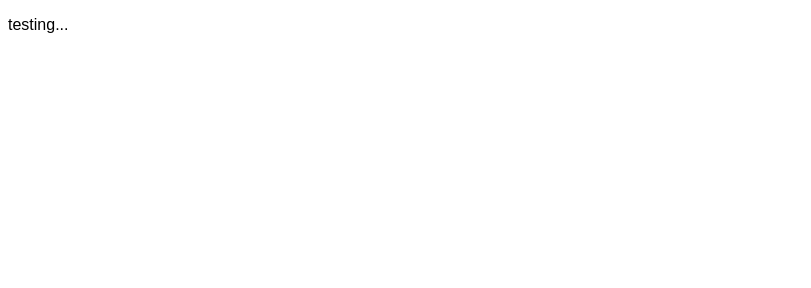
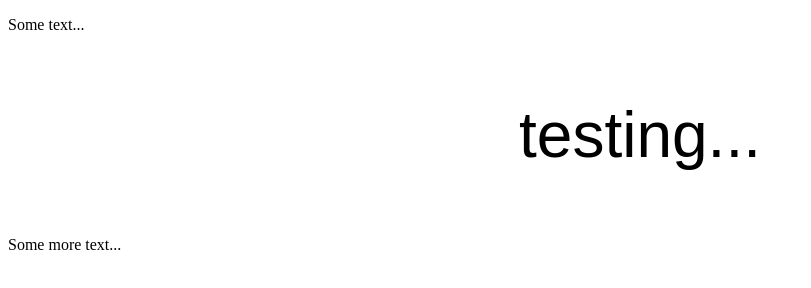
Before and after one commit to ZyBax/P, a plain HTML site: page index.html in a window 1280 px wide. Shown: the whole page, without its empty margins (0-811 px from the left). Drawn offline with Linux system fonts and the light colour scheme; a web font is replaced by a local one.

Commit message:
Update index.html

```diff
--- a/index.html
+++ b/index.html
@@ -5,14 +5,22 @@
 		<link rel="preconnect" href="https://fonts.gstatic.com" crossorigin>
 		<link href="https://fonts.googleapis.com/css2?family=Nabla:EDPT,EHLT@200,24&display=swap" rel="stylesheet">
 		<style>
-			body {
+			.styled-text {
 				font-family: 'Nabla', sans-serif;
+				font-size: 400%; /* Enlarge the text by 400% */
+				text-align: center; /* Center the text */
 			}
 		</style>
 	</head>
 	<body>
 		<p>
+			Some text...
+		</p>
+		<p class="styled-text">
 			testing...
+		</p>
+		<p>
+			Some more text...
 		</p>
 	</body>
 </html>
```
